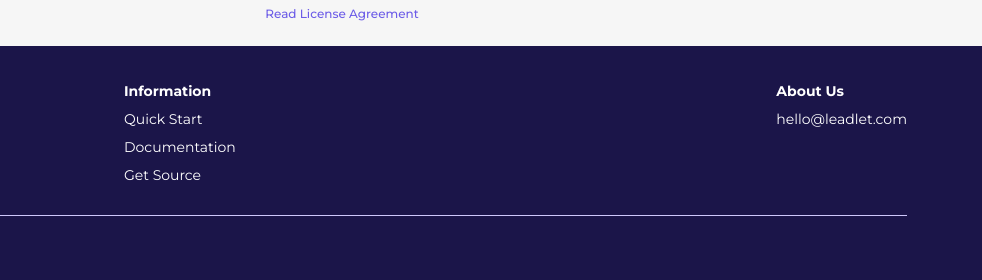
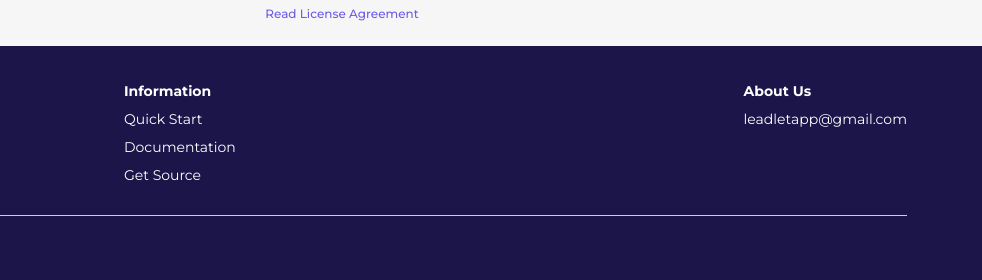
Before and after one commit to leadlet/leadlet.github.io, a plain HTML site: page index.html in a window 1280 px wide. Shown: the part 2559-2839 px from the top of the page, 298-1280 px from the left. Drawn offline with Linux system fonts and the light colour scheme.

Commit message:
updated mail address

```diff
--- a/index.html
+++ b/index.html
@@ -294,7 +294,7 @@
                         <ul>
                             <!-- <li class="footer__nav-item"><a href="contact-us.html" class="footer__nav-lnk">Contact
                                 us</a></li> -->
-                            <li class="footer__nav-item"><a href="#" class="footer__nav-lnk">hello@leadlet.com</a></li>
+                            <li class="footer__nav-item"><a href="#" class="footer__nav-lnk">leadletapp@gmail.com</a></li>
                            <!-- <li class="footer__nav-item"><a href="#" class="footer__nav-lnk">Our blog</a></li>
                             <li class="footer__nav-item"><a href="#" class="footer__nav-lnk">Media Kit</a></li> -->
                         </ul>
```
